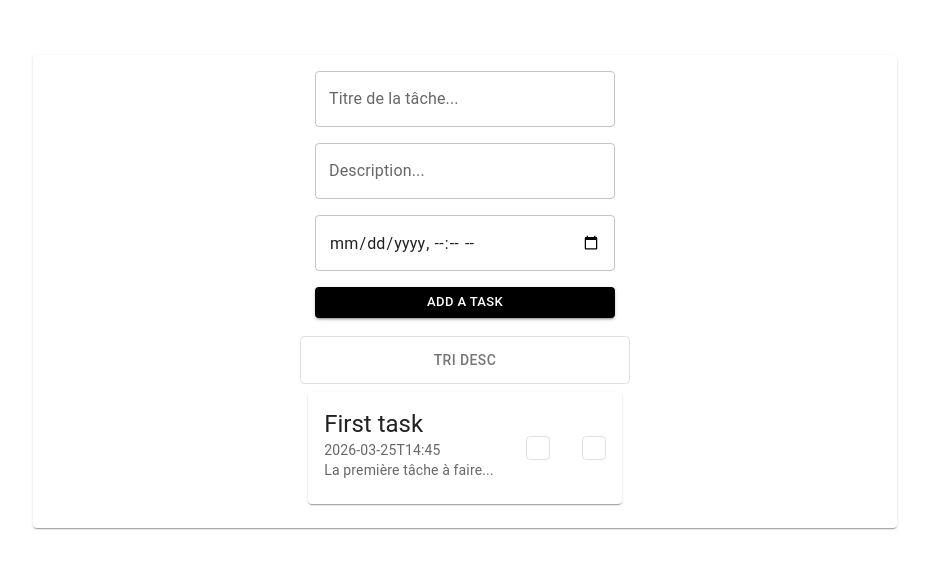
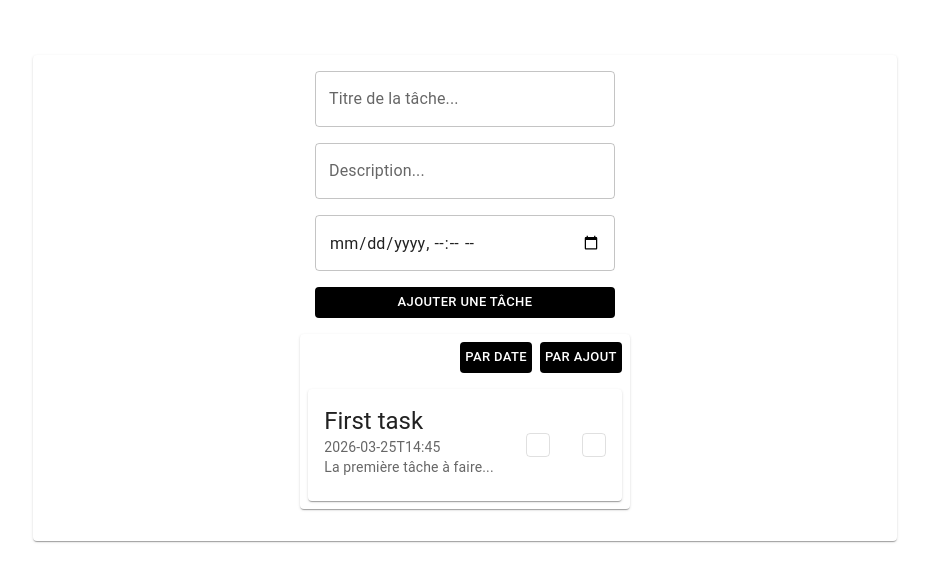
Before and after one commit to NathanaelRasoamanana/TodoList_React_Project, a React (Vite) app: page / in a window 1280 px wide. Shown: the part 145-726 px from the top of the page, without its empty margins (175-1104 px from the left). Built offline with nearby package versions, Linux system fonts and the light colour scheme; some icons are missing.

Commit message:
System de tri par date décroisssante

```diff
--- a/src/components/Button.tsx
+++ b/src/components/Button.tsx
@@ -2,13 +2,14 @@ import Button from '@mui/material/Button';
 
 type ButtonProps = {
     type:"submit"|"button"|"reset"
-    variant:"contained"|"outlined"|"text"
+    variant?:"contained"|"outlined"|"text"
     onClick? : ()=>void;
     buttonText? : string;
-    txtColor :string;
+    txtColor? :string;
+    bgcolor? : string;
 };
 
-export default function Bouton({type, variant, onClick, buttonText, txtColor}:ButtonProps){
+export default function Bouton({type, variant, onClick, buttonText, txtColor, bgcolor}:ButtonProps){
     return(
         <>
             <Button
@@ -18,7 +19,7 @@ export default function Bouton({type, variant, onClick, buttonText, txtColor}:Bu
                 size="small"
                 sx={{
                     color: txtColor,
-                    bgcolor: "black"
+                    bgcolor: bgcolor
                     }}>
                 {buttonText}
             </Button>
--- a/src/ui/EditTask.tsx
+++ b/src/ui/EditTask.tsx
@@ -73,11 +73,23 @@ export default function EditTask(){
                     name="description"
                     defaultValue=""
                     control={control}
-                    render={({field})=>(
+                    rules={{
+                        maxLength:{
+                            value : 50,
+                            message : "50 caractères maximum"}
+                    }}
+                    render={({field, fieldState})=>(
+                        <>
                             <TextField
-                            label="Description..."
-                            {...field}
-                        />
+                                label="Description..."
+                                {...field}
+                            />
+                            {fieldState.error && (
+                                <Typography sx={{ mt: 2, color:"red"}} >
+                                    {fieldState.error.message}
+                                </Typography>
+                            )}
+                        </>
                     )}
                 />
 
@@ -108,9 +120,9 @@ export default function EditTask(){
 
                 <Bouton
                     type="submit"
-                    variant="contained"
-                    buttonText ="Add a task"
+                    buttonText ="Ajouter une tâche"
                     txtColor="white"
+                    bgcolor="black"
                 />
 
             </Box>
--- a/src/ui/ListTasks.tsx
+++ b/src/ui/ListTasks.tsx
@@ -1,4 +1,4 @@
-import { useContext } from "react";
+import { useContext, useMemo, useState } from "react";
 import Task from "../components/Task";
 import { TasksContext } from "../context/TasksContext";
 import Card from '@mui/material/Card';
@@ -6,11 +6,13 @@ import { Box, Container } from "@mui/material";
 import CheckIcon from '@mui/icons-material/Check';
 import ToggleButton from '@mui/material/ToggleButton';
 import DeleteOutlinedIcon from '@mui/icons-material/DeleteOutlined';
-import { Label } from "@mui/icons-material";
+import Bouton from "../components/Button";
 
 export default function ListTasks(){
     // Consommation du context
     const {tasks,setTasks} = useContext(TasksContext)
+
+    const [sortBy, setSortBy] = useState("none");
 
     const handleDelete = (id : string)=>{
         const tasksCopyForRemove = [...tasks];
@@ -26,47 +28,53 @@ export default function ListTasks(){
         )
     );};
 
-    const triDecroissant = () => {
-        const sortedTasks = [...tasks].sort(
+    const sortedTasks = useMemo(() => {
+        if (sortBy === "none") return tasks;
+
+        if (sortBy === "date-desc") {
+            return [...tasks].sort(
                 (a, b) => new Date(b.date).getTime() - new Date(a.date).getTime()
             );
-        setTasks(sortedTasks);
-        console.log(sortedTasks);
-    };
+        }
+        return tasks;
+    }, [tasks, sortBy]);
 
     return(
-        <>
         <Container
             maxWidth="sm" sx={{
             display: "grid",
             justifyContent: "center",
-          alignItems: "center"
-        }}
-        ><br/>
-
-            <ToggleButton
-                value="check"
-                onChange={triDecroissant}
-                sx={{
-                    "&.Mui-selected": {
-                    backgroundColor: "success.main",
-                    color: "white",
-                    },
-                    "&.Mui-selected:hover": {
-                    backgroundColor: "success.dark",
-                    }
+            alignItems: "center",
+            p:2,
             }}
         >
-                TRi DESC
-            </ToggleButton>
+            <Card>
+                <Box sx={{p:1, gap:1, display: "flex", justifyContent: 'flex-end'}} >
+                    <Bouton
+                        type="button"
+                        buttonText ="Par date"
+                        txtColor="white"
+                        bgcolor="black"
+                        onClick={() => setSortBy("date-desc")}
+                    />
 
-            {tasks.map((task) => (
+                    <Bouton
+                        type="button"
+                        buttonText ="Par ajout"
+                        txtColor="white"
+                        bgcolor="black"
+                        onClick={() => setSortBy("none")}
+                    />
+                </Box>
+
+                {sortedTasks.map((task) => (
                     <Card key={task.id}
                         sx={{
                             display: 'flex',
                             width: "flex",
                             height: 'flex',
                             m:1,
+                            justifyContent:"space-between",
                         }}
                     >
                         <Task
@@ -76,7 +84,9 @@ export default function ListTasks(){
                             date = {task.date}
                             done ={task.done}
                         />
-                    <Box sx={{ display: 'flex',
+
+                        <Box sx={{
+                            display: 'flex',
                             alignItems: 'center','& button': { p: 0.5, m: 2 },
                         }}
                         >
@@ -104,11 +114,10 @@ export default function ListTasks(){
                                 >
                                 <DeleteOutlinedIcon />
                             </ToggleButton>
-
                         </Box>
                     </Card>
                 ))}
+            </Card>
         </Container>
-        </>
     )
 }
```
Lines whose indentation alone changed are shown as unchanged.
